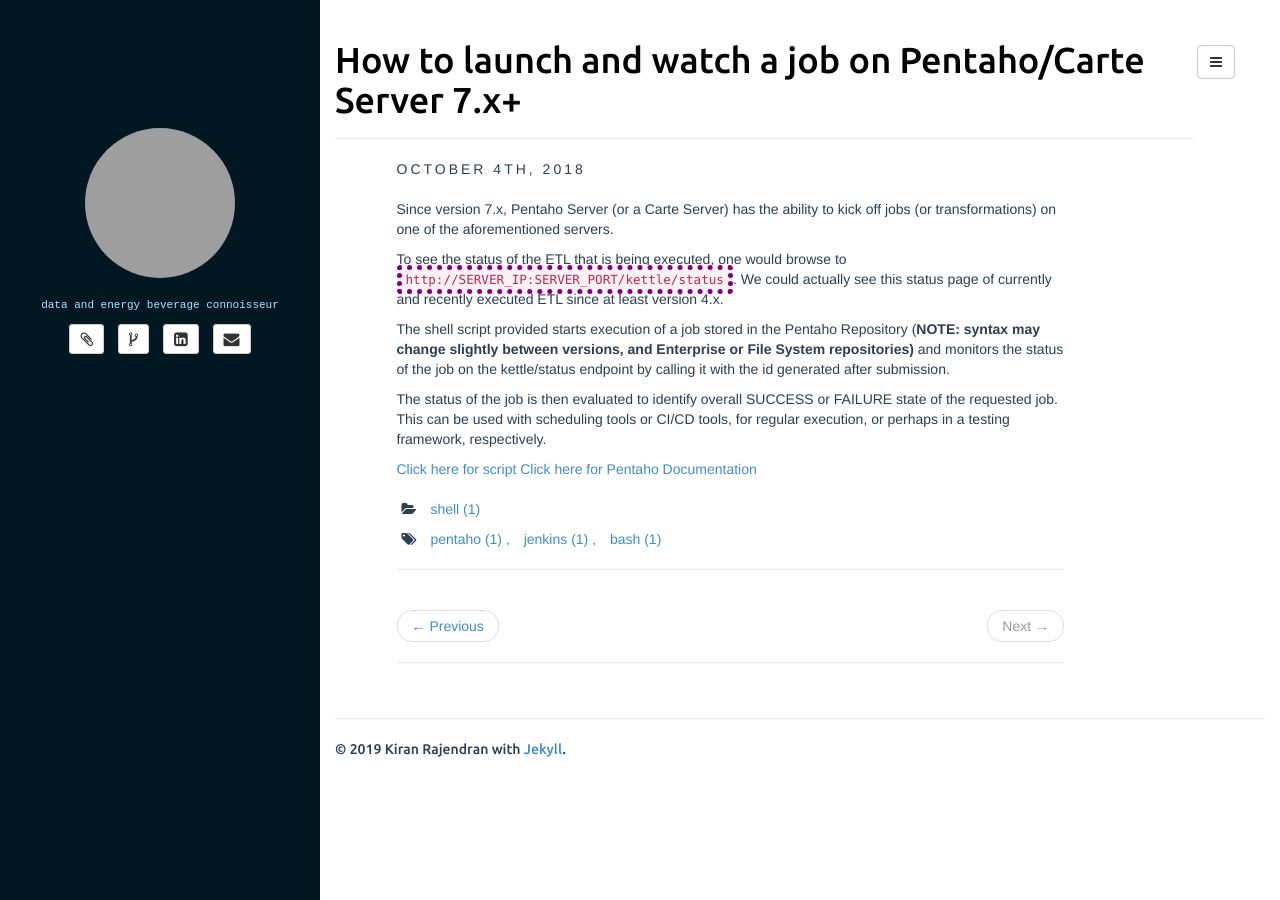
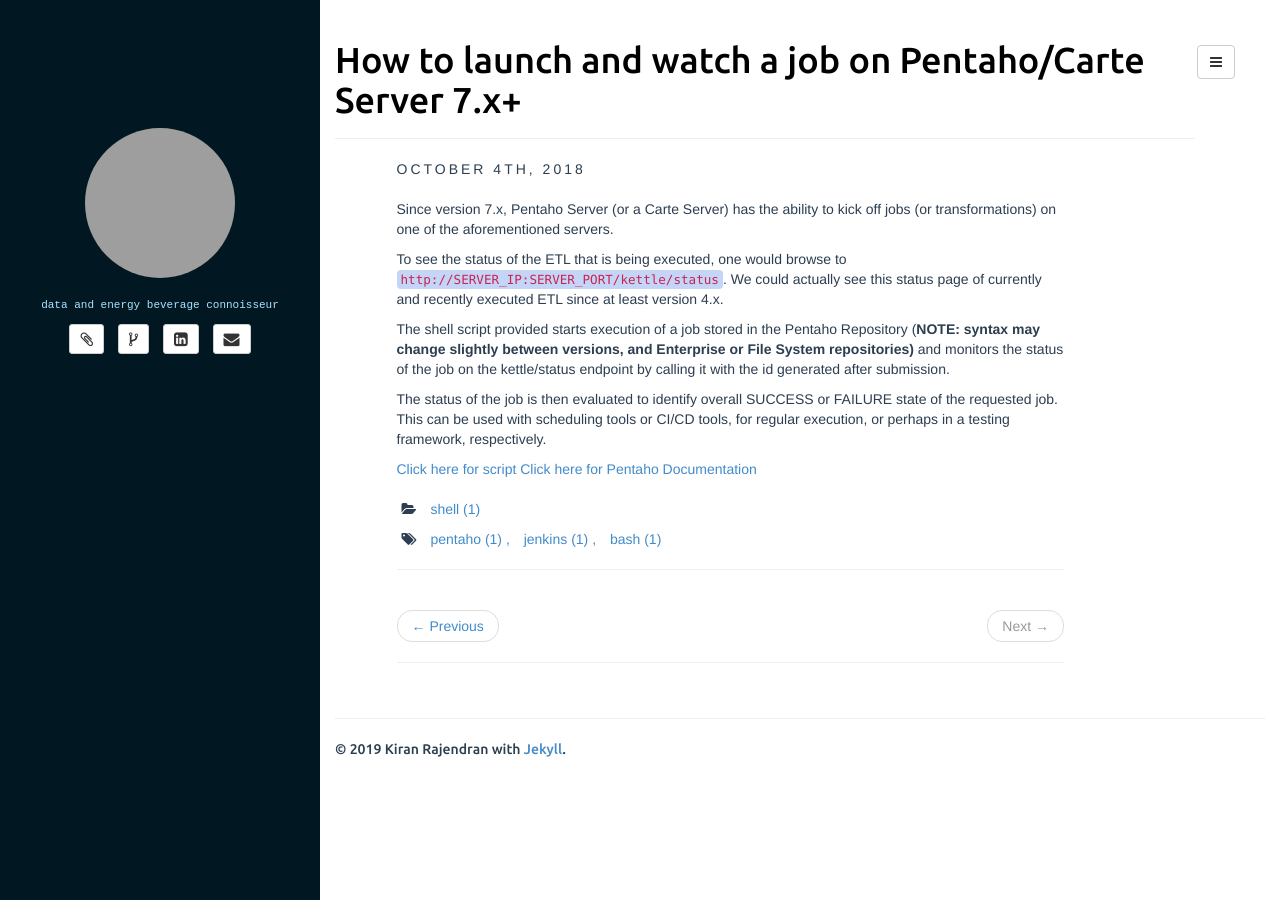
Before and after one commit to kiranrajendran/kiranrajendran.github.io, a Jekyll site: the page built from _posts/2018-10-04-pentaho-api-runJob.md, in a window 1280 px wide. Built offline with Jekyll 4.4.1, drawn with Linux system fonts in a browser that asks for light colours; comment, search, counter and statistics services are not loaded; grey boxes are pictures that could not be loaded.

Commit message:
update code css

```diff
--- a/assets/css/style.css
+++ b/assets/css/style.css
@@ -10,7 +10,8 @@ h1 small{
 }
 
 code {
-	border: thick dotted purple;
+	border: none;
+	background-color:rgb(196, 213, 248)
 }
 
 .sidebar {
```
